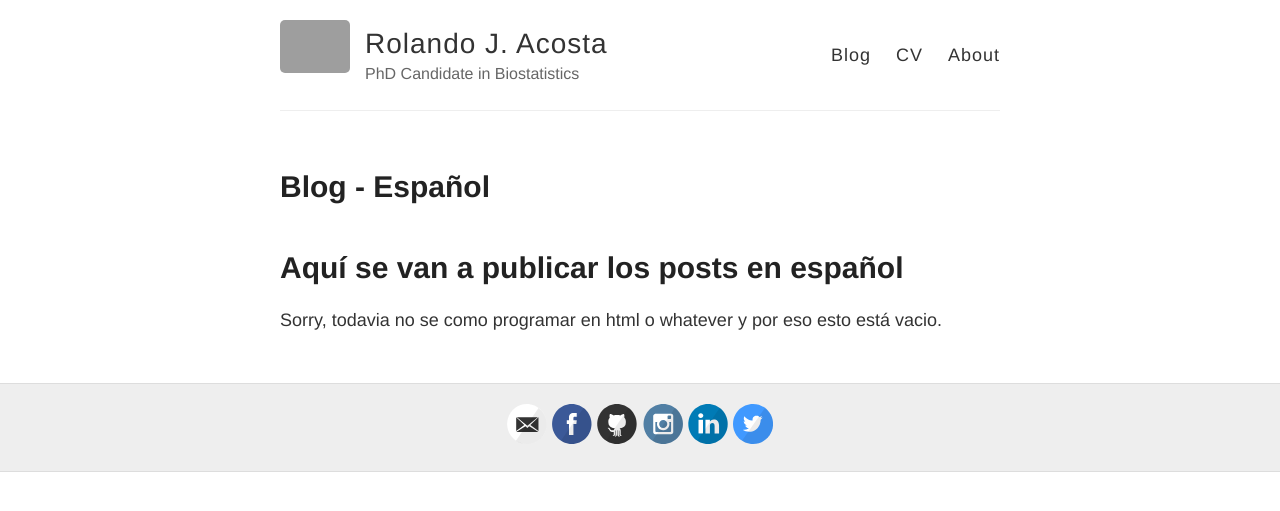
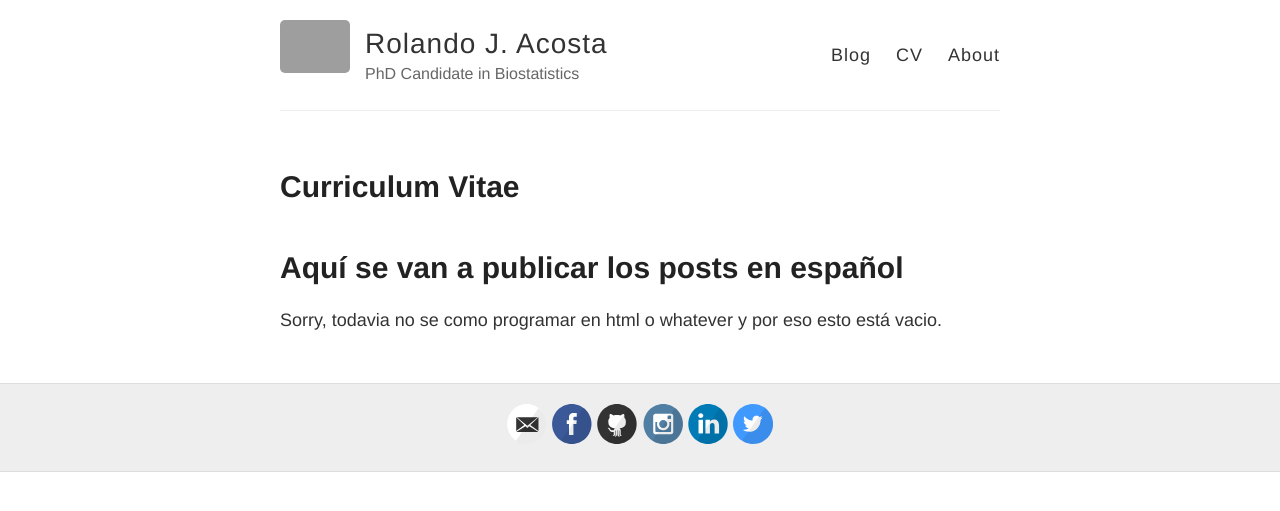
Before and after one commit to RJNunez/old-blog, a Jekyll site: the page built from cv.md, in a window 1280 px wide. Shown: the top 511 px of the page. Built offline with Jekyll 4.4.1, drawn with Linux system fonts in a browser that asks for light colours; grey boxes are pictures that could not be loaded.

Commit message:
Update and rename blog-espanol.md to cv.md

```diff
--- a/blog-espanol.md
+++ b/cv.md
@@ -1,7 +1,7 @@
 ---
 layout: page
-title: Blog - Español
-permalink: /blog-espanol/
+title: Curriculum Vitae
+permalink: /cv/
 ---
 
 # Aquí se van a publicar los posts en español
```
